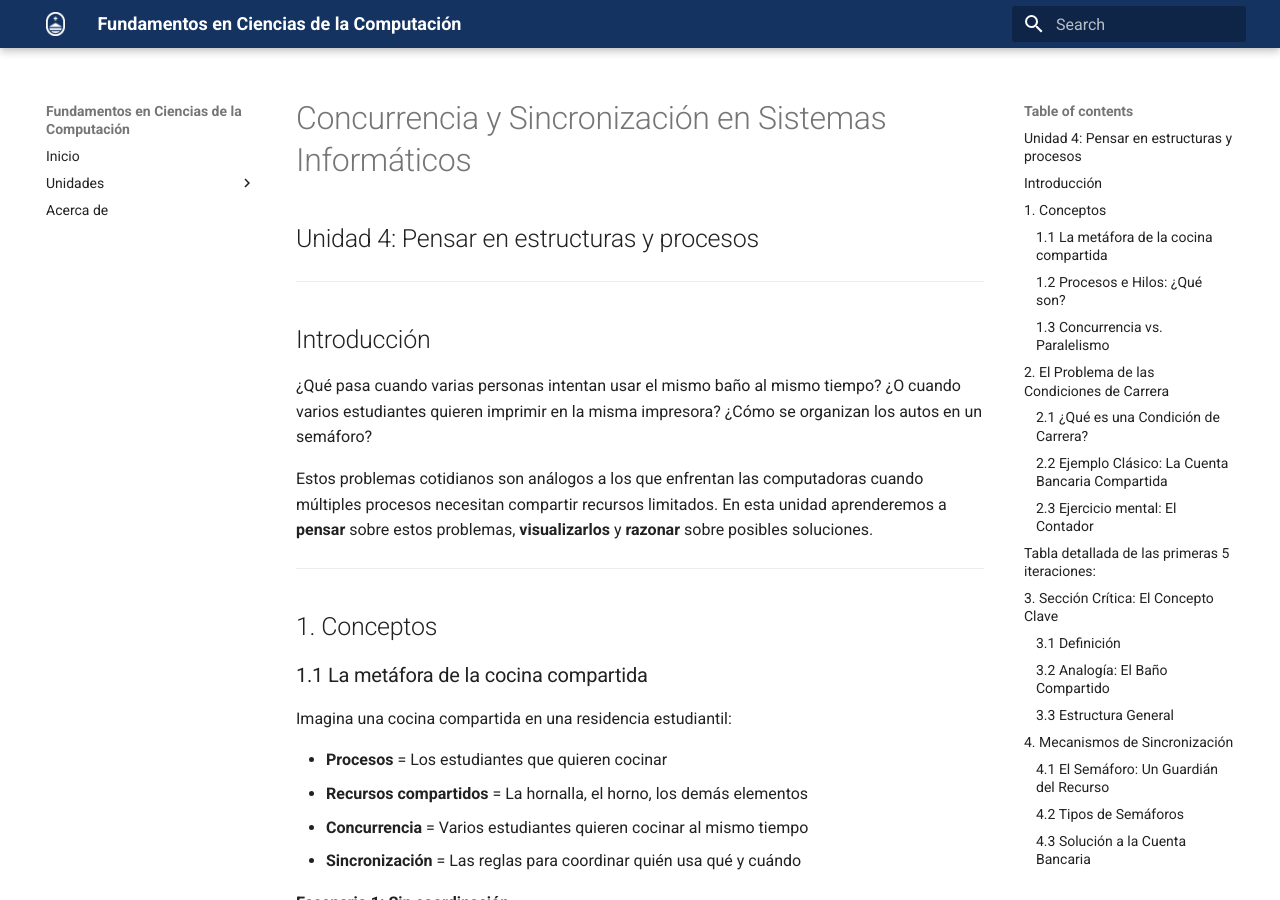
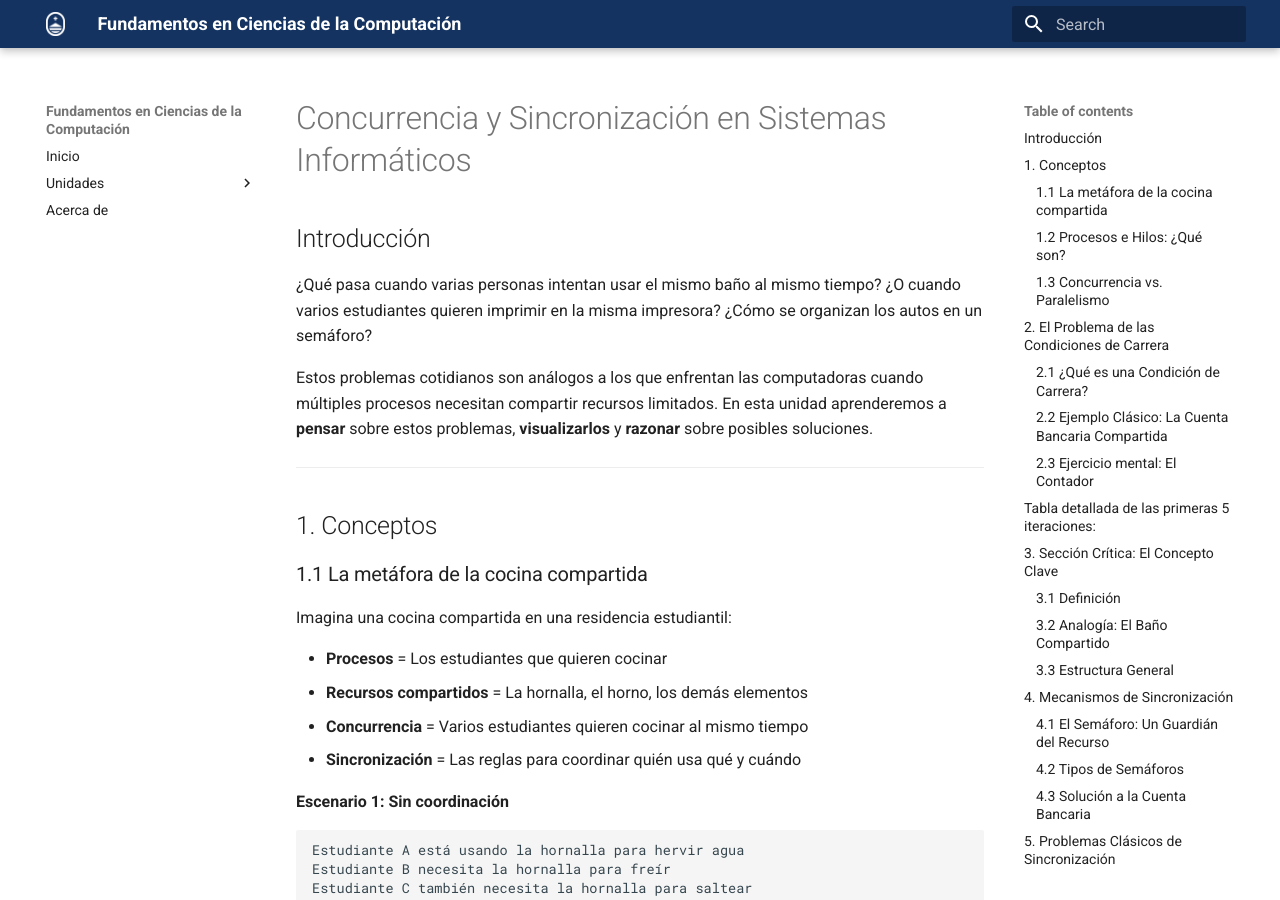
Before and after one commit to ucudal/Fundamentos_Ciencias_Computacion_Conceptos, an MkDocs documentation site: the page built from docs/unidad/4/condicion/Procesos y concurrencia.md, in a window 1280 px wide and 900 px high. Built offline with MkDocs 1.6.1 and Material for MkDocs 9.7.7, drawn with Linux system fonts in a browser that asks for light colours.

Commit message:
Update Procesos y concurrencia.md

```diff
--- a/docs/unidad/4/condicion/Procesos y concurrencia.md
+++ b/docs/unidad/4/condicion/Procesos y concurrencia.md
@@ -1,7 +1,5 @@
 # Concurrencia y Sincronización en Sistemas Informáticos
-## Unidad 4: Pensar en estructuras y procesos
 
----
 ## Introducción
 
 ¿Qué pasa cuando varias personas intentan usar el mismo baño al mismo tiempo? ¿O cuando varios estudiantes quieren imprimir en la misma impresora? ¿Cómo se organizan los autos en un semáforo?
```
